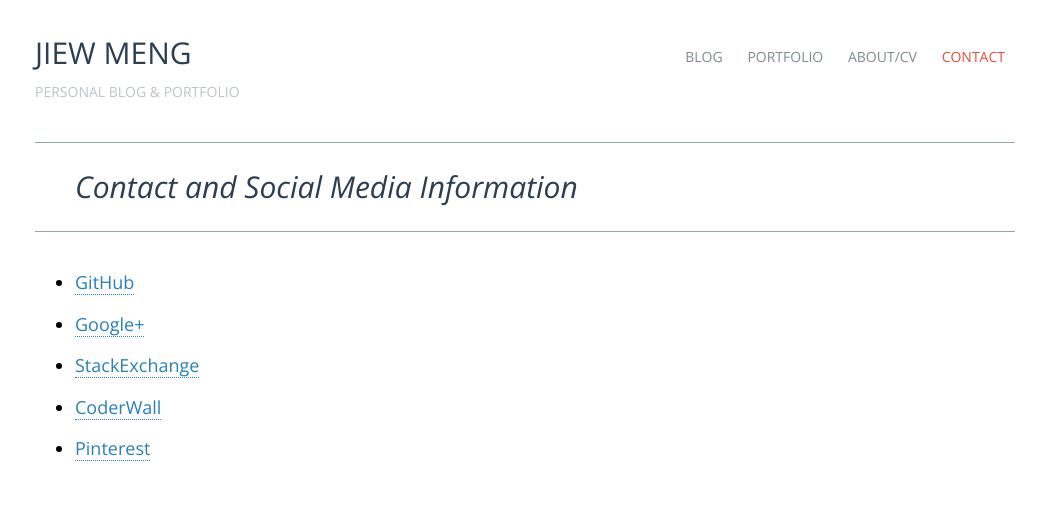
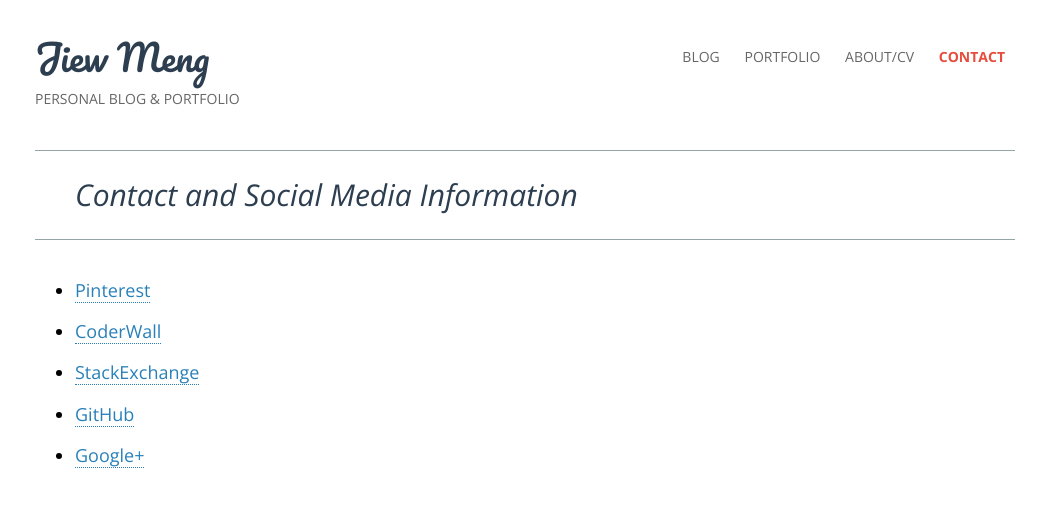
Before and after one commit to jiewmeng/jiewmeng.github.com, a Jekyll site: the page built from contact.html, in a window 1280 px wide. Shown: the top 507 px of the page, without its empty margins (115-1161 px from the left). Built offline with Jekyll 4.4.1, drawn with Linux system fonts in a browser that asks for light colours; nearby versions of some CDN libraries; some web fonts are replaced.

Commit message:
Minor updates to styles (change site name font)

```diff
--- a/_includes/header.html
+++ b/_includes/header.html
@@ -8,7 +8,7 @@
 	<meta name="viewport" content="width=device-width, initial-scale=1">
 
 	<link rel="stylesheet" href="//cdnjs.cloudflare.com/ajax/libs/normalize/2.1.3/normalize.min.css">
-	<link rel='stylesheet' href='http://fonts.googleapis.com/css?family=PT+Mono|Open+Sans:300italic,700italic,700,300'>
+	<link href="http://fonts.googleapis.com/css?family=PT+Mono|Open+Sans:300italic,700italic,300,700|Pacifico" rel="stylesheet">
 	<link rel="stylesheet" href="/css/lightbox.css">
 	<link rel="stylesheet" href="/css/styles.css">
 <body>
--- a/contact.html
+++ b/contact.html
@@ -6,9 +6,9 @@ title: Contact and Social Media Information
 <blockquote>Contact and Social Media Information</blockquote>
 
 <ul>
+	<li><a href="http://www.pinterest.com/jiewmeng/">Pinterest</a></li>
+	<li><a href="https://coderwall.com/jiewmeng">CoderWall</a></li>
+	<li><a href="http://stackexchange.com/users/110463/jiew-meng?tab=activity">StackExchange</a></li>
 	<li><a href="https://github.com/jiewmeng">GitHub</a></li>
 	<li><a href="https://plus.google.com/114758810852308381578">Google+</a></li>
-	<li><a href="http://stackexchange.com/users/110463/jiew-meng?tab=activity">StackExchange</a></li>
-	<li><a href="https://coderwall.com/jiewmeng">CoderWall</a></li>
-	<li><a href="http://www.pinterest.com/jiewmeng/">Pinterest</a></li>
 </ul>
--- a/css/styles.css
+++ b/css/styles.css
@@ -107,8 +107,7 @@ a.lightboxLink img {
 }
 
 #siteName {
-	text-transform: uppercase;
-	font-size: 30px;
+	font: 36px/1.2em "Pacifico", "Open Sans", sans-serif;
 }
 
 #siteName a:link, #siteName a:visited {
@@ -116,7 +115,7 @@ a.lightboxLink img {
 }
 
 #siteName + .tagName {
-	color: #BDC3C7;
+	color: #666;
 	text-transform: uppercase;
 	font-size: 14px;
 	margin-top: -25px;
@@ -132,12 +131,16 @@ a.lightboxLink img {
 	font-size: 14px;
 	text-transform: uppercase;
 	padding: 0 10px;
-	color: #7F8C8D;
+	color: #666;
 	border-bottom: 0;
 }
 
 #siteNav a:hover, #siteNav a:active, #siteNav a.active {
 	color: #E74C3C;
+}
+
+#siteNav a.active {
+	font-weight: bold;
 }
 
 #siteContent > blockquote {
@@ -254,6 +257,7 @@ article .articlePostedOn {
 
 .resumeMeta {
 	font-size: 14px;
+	line-height: 1.8em;
 	margin: 0;
 	color: #7F8C8D;
 }
@@ -264,7 +268,7 @@ article .articlePostedOn {
 
 .resumeItem header p {
 	font-size: 14px;
-	color: #7F8C8D;
+	color: #666;
 }
 
 .gallery {
```
